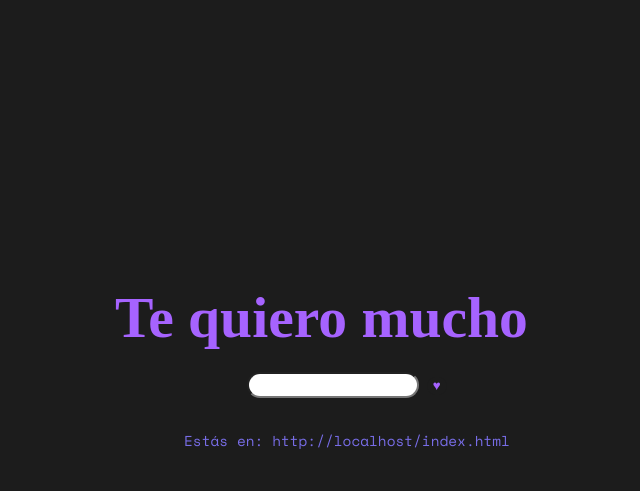
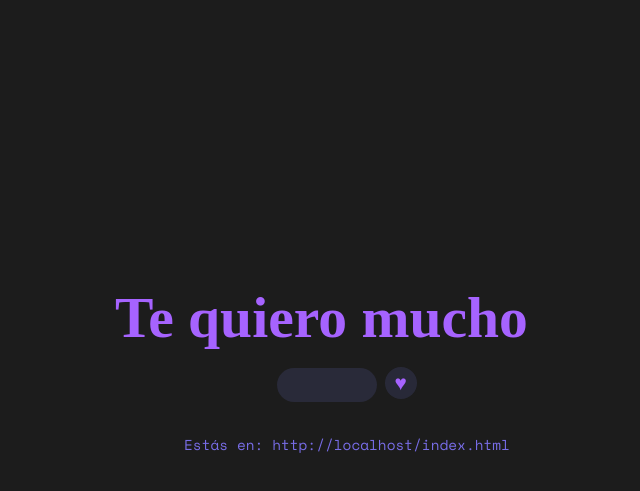
Before and after one commit to Saraccostein/corazon_interactivo, a plain HTML site: page index.html in a window 1280 px wide. Shown: the part 237-728 px from the top of the page, without its empty margins (293-933 px from the left). Drawn offline with nearby package versions, Linux system fonts and the light colour scheme.

Commit message:
Mejora de diseño

```diff
--- a/index.css
+++ b/index.css
@@ -44,6 +44,10 @@ canvas
     background-color: #1c1c1c;
     border-style: none;
     border-radius: 3rem;
+    width: 2rem;
+    height: 2rem;
+    font-size: 1.3rem;
+    background-color: hsla(237, 28%, 43%, 0.26);
 }
 #botón:hover
 {
@@ -54,4 +58,9 @@ canvas
     font-family: 'Space Mono';
     border-radius: 3rem;
     text-align: center;
+    background-color: hsla(237, 28%, 43%, 0.26);
+    width: 6rem;
+    height: 2rem;
+    color: aliceblue;
+    border-style: none;
 }
--- a/index.js
+++ b/index.js
@@ -6,9 +6,11 @@ document.write('<span style="color:#786de7"> Estás en: ' + ruta + '<span>');
 var d = document.getElementById('dibujo');
 var lienzo = d.getContext('2d');
 
-var texto = document.getElementById(texto_cariño);
+var texto = document.getElementById('texto_cariño');
 var botón_input = document.getElementById('botón');
 botón_input.addEventListener("click", dibujarPorClick);
+
+console.log(texto)
 
 var línea_der = 3;
 var línea_izq = 3;
```
